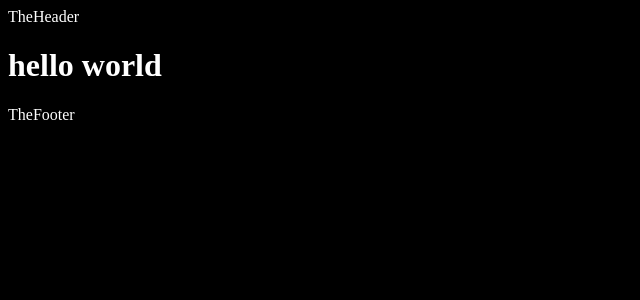
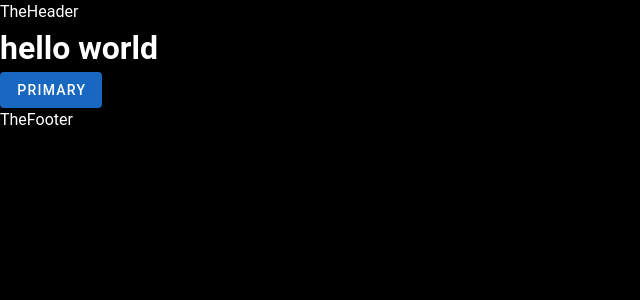
Before and after one commit to edo1z/nuxt3-2, a Nuxt app: page / in a window 1280 px wide. Shown: the top 300 px of the page, without its empty margins (0-640 px from the left). Built offline with nearby package versions, Linux system fonts and the light colour scheme.

Commit message:
added vuetify3

```diff
--- a/components/TheFooter.vue
+++ b/components/TheFooter.vue
@@ -1,3 +1,5 @@
 <template>
-  TheFooter
+  <div>
+    TheFooter
+  </div>
 </template>
--- a/package.json
+++ b/package.json
@@ -9,5 +9,8 @@
   },
   "devDependencies": {
     "nuxt": "^3.1.2"
+  },
+  "dependencies": {
+    "vuetify": "^3.1.3"
   }
 }
--- a/pages/index.vue
+++ b/pages/index.vue
@@ -1,3 +1,9 @@
 <template>
   <h1>hello world</h1>
+  <v-btn
+  depressed
+  color="primary"
+  >
+    Primary
+  </v-btn>
 </template>
--- /dev/null
+++ b/plugins/vuetify.ts
@@ -0,0 +1,13 @@
+import 'vuetify/styles'
+import { createVuetify } from 'vuetify'
+import * as components from 'vuetify/components'
+import * as directives from 'vuetify/directives'
+
+export default defineNuxtPlugin((nuxtApp) => {
+  const vuetify = createVuetify({
+    components,
+    directives,
+  })
+
+  nuxtApp.vueApp.use(vuetify)
+})
```
Also changed, not shown: 1 other file (tests, documents, lock files or other folders).
